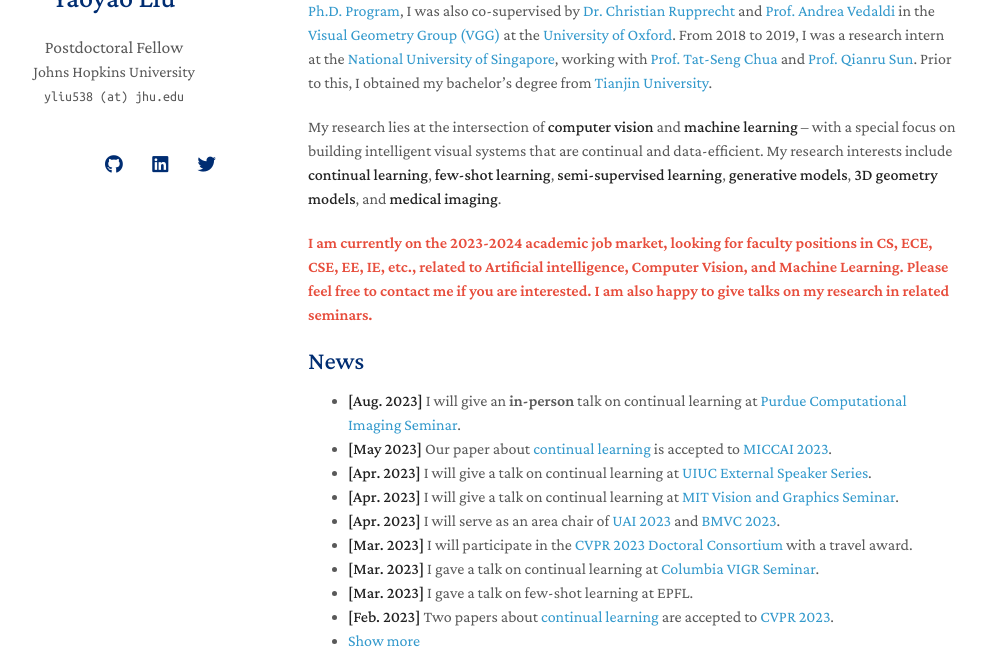
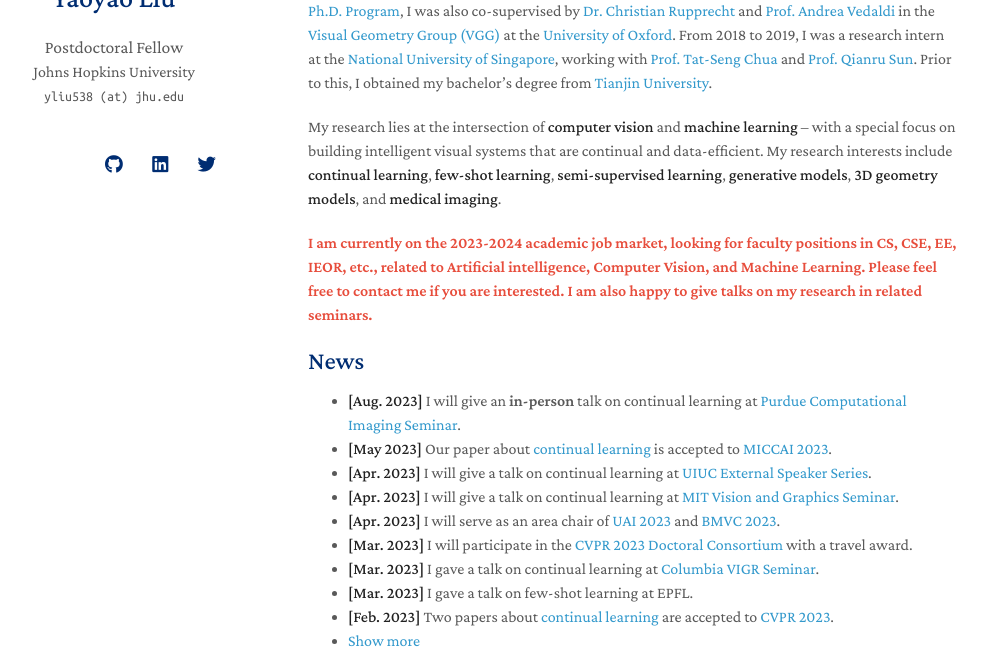
Before and after one commit to yaoyao-liu/yaoyao-liu.github.io, a Jekyll site: the page built from index.md, in a window 1280 px wide and 900 px high, cut to the strip 230-900 px from the top of the window. Shown: the whole strip, without its empty margins (162-1149 px from the left). Built offline with Jekyll 4.4.1, drawn with Linux system fonts in a browser that asks for light colours; nearby versions of some CDN libraries; comment, search, counter and statistics services are not loaded; a style sheet for code colours, icons or effects is not loaded; our own code applies the rules of GitHub Pages for plain Markdown files.

Commit message:
Update index.md

```diff
--- a/index.md
+++ b/index.md
@@ -8,7 +8,7 @@
 
 My research lies at the intersection of **computer vision** and **machine learning** -- with a special focus on building intelligent visual systems that are continual and data-efficient. My research interests include **continual learning**, **few-shot learning**, **semi-supervised learning**, **generative models**, **3D geometry models**, and **medical imaging**.
 
-<strong style="color:#e74d3c; font-weight:600">I am currently on the 2023-2024 academic job market, looking for faculty positions in CS, ECE, CSE, EE, IE, etc., related to Artificial intelligence, Computer Vision, and Machine Learning. Please feel free to contact me if you are interested. I am also happy to give talks on my research in related seminars.</strong>
+<strong style="color:#e74d3c; font-weight:600"><strong style="color:#e74d3c; font-weight:600">I am currently on the 2023-2024 academic job market, looking for faculty positions in CS, CSE, EE, IEOR, etc., related to Artificial intelligence, Computer Vision, and Machine Learning. Please feel free to contact me if you are interested. I am also happy to give talks on my research in related seminars.</strong></strong>
 
 <!--
 <strong style="color:#e74d3c; font-weight:600">I am looking for a postdoc or research scientist position in the US and EU. I would appreciate a ping if you see a job I might fit.</strong>
```
